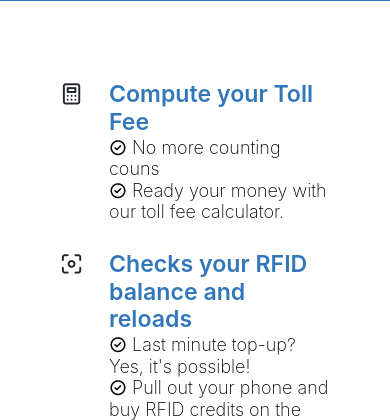
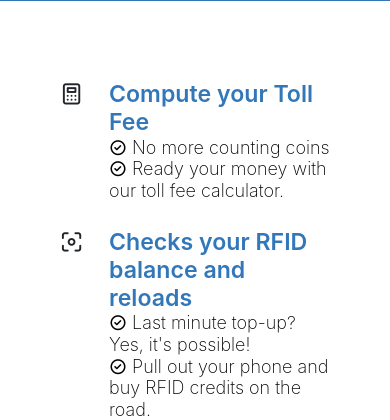
Before and after one commit to JMIRADOR27/Registration, a PHP site: page /drivehub/index.php in a window 390 px wide. Shown: the part 1932-2352 px from the top of the page. Run offline with PHP 8.4, Linux system fonts and the light colour scheme; some libraries are stand-ins or nearby versions.

Commit message:
typo fix

```diff
--- a/drivehub/index.php
+++ b/drivehub/index.php
@@ -379,7 +379,7 @@
                             <div class="col-md-1 col-2" data-aos="fade-left" data-aos-delay="100"><i class="uil uil-calculator"></i></div>
                             <div class="col-md-11 col-10 blue-font" data-aos="fade-left" data-aos-delay="100">Compute your Toll Fee</div>
                             <div class="col-md-1 col-2" data-aos="fade-left" data-aos-delay="100"></div>
-                            <div class="col-md-11 col-10 blue-font bullet-point" data-aos="fade-left" data-aos-delay="100"><i class="uil uil-check-circle"></i> No more counting couns</div>
+                            <div class="col-md-11 col-10 blue-font bullet-point" data-aos="fade-left" data-aos-delay="100"><i class="uil uil-check-circle"></i> No more counting coins</div>
                             <div class="col-md-1 col-2" data-aos="fade-left" data-aos-delay="100"></div>
                             <div class="col-md-11 col-10 blue-font bullet-point" data-aos="fade-left" data-aos-delay="100"><i class="uil uil-check-circle"></i> Ready your money with our toll fee calculator.</div>
                             <div class="col-12"><br></div>
```
